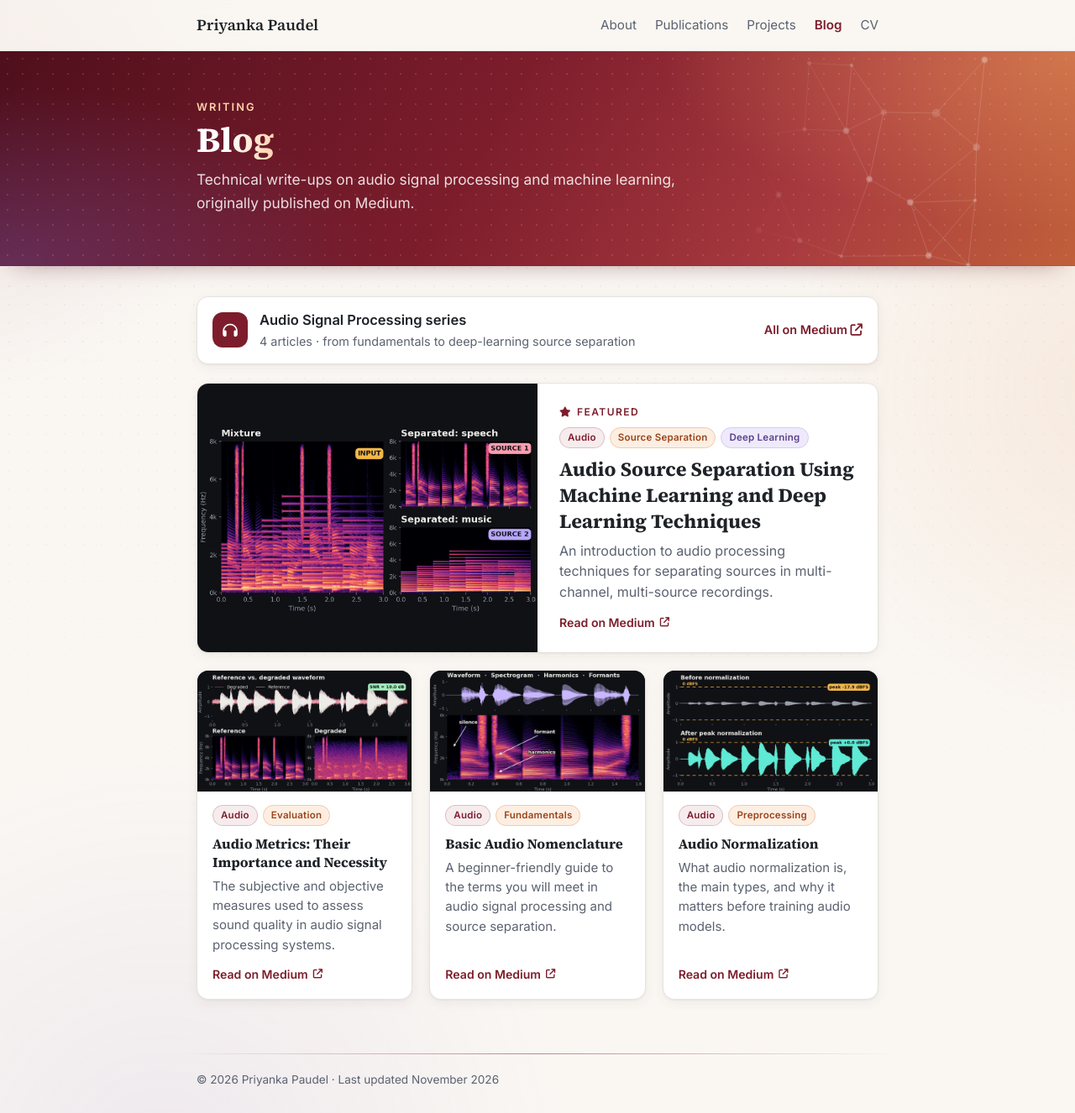
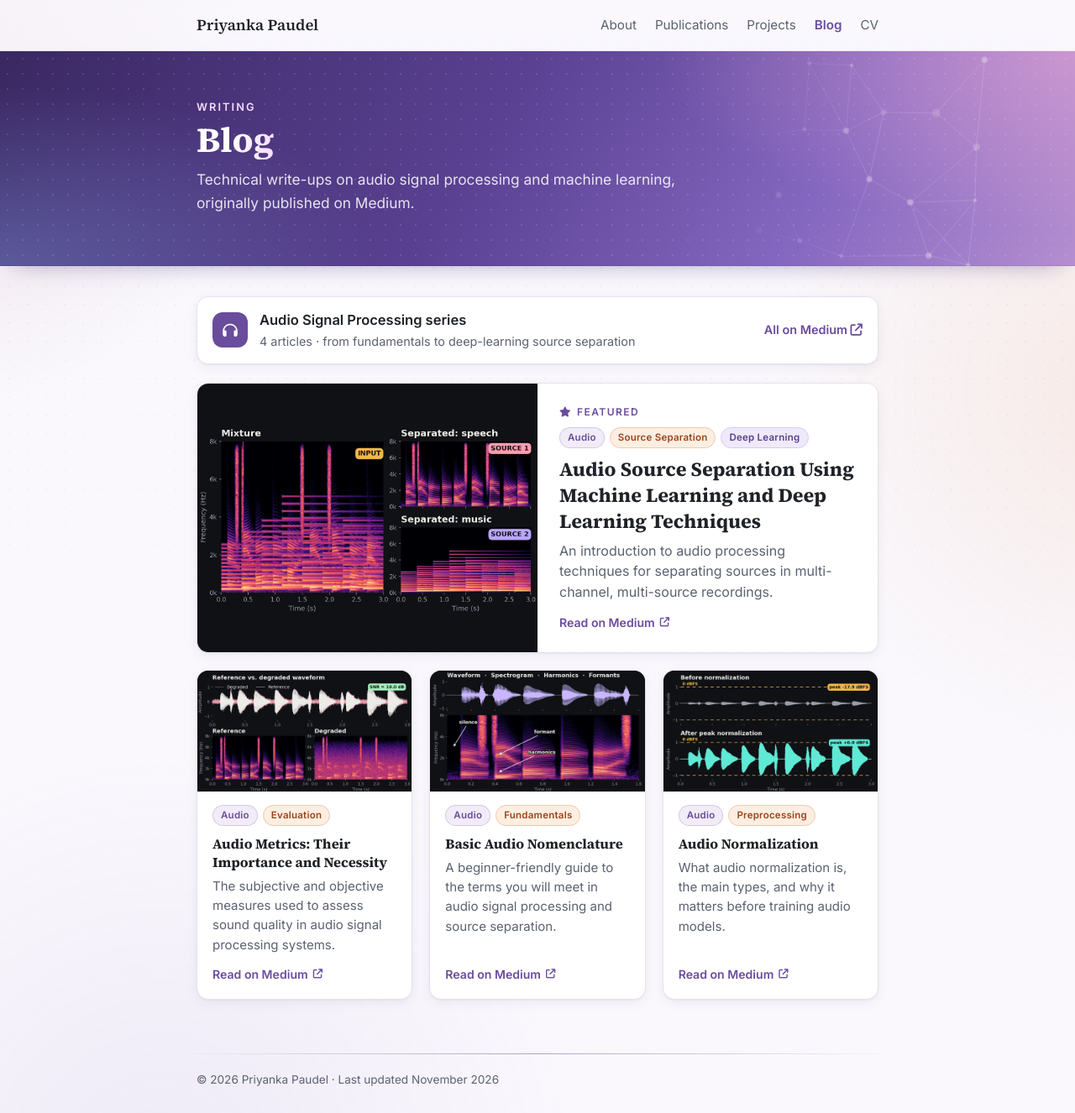
Before and after one commit to priyanka36/priyanka36.github.io, a Jekyll site: the page built from _pages/blogs.md, in a window 1280 px wide and 1326 px high. Shown: the whole window at 84% size. Built offline with Jekyll 4.4.1, drawn with Linux system fonts in a browser that asks for light colours.

Commit message:
Try a soft lavender theme

```diff
--- a/assets/css/main.css
+++ b/assets/css/main.css
@@ -3,9 +3,9 @@
   --bg: #ffffff;
   --text: #1f2328;
   --muted: #5b6270;
-  --rule: #e6e3df;
-  --accent: #7d1d2c;          /* deep maroon */
-  --accent-soft: #f6ecee;
+  --rule: #e6e1ee;
+  --accent: #6a4c9c;          /* deep lavender */
+  --accent-soft: #f1ecf8;
   --chip-journal: #e8f1ea;
   --chip-journal-text: #24603a;
   --chip-preprint: #eef0f4;
@@ -19,8 +19,8 @@
     --text: #e6e6e3;
     --muted: #a0a6b0;
     --rule: #2c2f34;
-    --accent: #e58c9a;
-    --accent-soft: #2a1d20;
+    --accent: #c3aef0;
+    --accent-soft: #231d33;
     --chip-journal: #1d3326;
     --chip-journal-text: #9fd4b0;
     --chip-preprint: #262a31;
@@ -133,21 +133,21 @@ main.container { padding-top: 48px; padding-bottom: 64px; }
 
 /* ===================== Lively layer ===================== */
 :root {
-  --bg: #faf7f3;
+  --bg: #faf8fd;
   --surface: #ffffff;
-  --hero-a: #efd3d8;
-  --hero-b: #f8e6d2;
-  --dot: rgba(125, 29, 44, .13);
-  --shadow: 0 1px 2px rgba(60, 30, 20, .05), 0 4px 14px rgba(60, 30, 20, .06);
-  --shadow-hover: 0 2px 4px rgba(60, 30, 20, .06), 0 10px 26px rgba(60, 30, 20, .10);
+  --hero-a: #e2d6f5;
+  --hero-b: #f6e4f0;
+  --dot: rgba(106, 76, 156, .13);
+  --shadow: 0 1px 2px rgba(50, 35, 90, .05), 0 4px 14px rgba(50, 35, 90, .06);
+  --shadow-hover: 0 2px 4px rgba(50, 35, 90, .06), 0 10px 26px rgba(50, 35, 90, .10);
 }
 @media (prefers-color-scheme: dark) {
   :root {
     --bg: #131518;
     --surface: #1b1e22;
-    --hero-a: #2a1a1e;
-    --hero-b: #1e1c1a;
-    --dot: rgba(229, 140, 154, .10);
+    --hero-a: #241c33;
+    --hero-b: #2a1d2a;
+    --dot: rgba(195, 174, 240, .10);
     --shadow: 0 1px 2px rgba(0,0,0,.3);
     --shadow-hover: 0 8px 24px rgba(0,0,0,.45);
   }
@@ -176,7 +176,7 @@ body { overflow-x: clip; }
 .hero .profile { margin: 0; }
 .profile-photo {
   border: 5px solid var(--surface);
-  box-shadow: 0 0 0 2px var(--accent), 0 12px 30px rgba(80, 20, 30, .18);
+  box-shadow: 0 0 0 2px var(--accent), 0 12px 30px rgba(60, 40, 110, .18);
 }
 .profile-links a {
   display: inline-flex; align-items: center;
@@ -256,8 +256,8 @@ body { overflow-x: clip; }
   --glow-1: rgba(125, 29, 44, .11);
   --glow-2: rgba(232, 150, 90, .14);
   --glow-3: rgba(124, 96, 190, .09);
-  --grid-dot: rgba(90, 40, 40, .07);
-  --net: #7d1d2c;
+  --grid-dot: rgba(70, 50, 120, .07);
+  --net: #6a4c9c;
 }
 @media (prefers-color-scheme: dark) {
   :root {
@@ -265,7 +265,7 @@ body { overflow-x: clip; }
     --glow-2: rgba(232, 150, 90, .07);
     --glow-3: rgba(140, 120, 220, .08);
     --grid-dot: rgba(255, 255, 255, .05);
-    --net: #e58c9a;
+    --net: #c3aef0;
   }
 }
 /* fixed, page-wide colour glows + faint dot grid */
@@ -427,9 +427,9 @@ body::after {
 }
 .blog-cover i { position: relative; filter: drop-shadow(0 4px 10px rgba(0,0,0,.25)); transition: transform .25s ease; }
 .blog-card:hover .blog-cover i { transform: scale(1.12) rotate(-4deg); }
-.cover-1 { background: linear-gradient(135deg, #7d1d2c, #c0485a); }
+.cover-1 { background: linear-gradient(135deg, #6a4c9c, #a68bd8); }
 .cover-2 { background: linear-gradient(135deg, #b4532a, #e8965a); }
-.cover-3 { background: linear-gradient(135deg, #5b3f8c, #9a7bd1); }
+.cover-3 { background: linear-gradient(135deg, #8a4277, #cf8ab8); }
 .cover-0 { background: linear-gradient(135deg, #1f5f5b, #4fa39a); }
 .blog-body { padding: 16px 18px 18px; display: flex; flex-direction: column; flex: 1; }
 .prose .blog-body h3 { font-size: 1.12rem; margin: 2px 0 6px; line-height: 1.35; }
@@ -451,26 +451,26 @@ body::after {
   margin-bottom: 36px; padding: 56px calc(50vw - 50%) 60px;
   background:
     radial-gradient(rgba(255,255,255,.12) 1.2px, transparent 1.3px) 0 0 / 18px 18px,
-    radial-gradient(ellipse 55% 120% at 100% 0%, rgba(232,150,90,.55), transparent 70%),
-    radial-gradient(ellipse 50% 120% at 0% 100%, rgba(124,96,190,.35), transparent 70%),
-    linear-gradient(120deg, #4f0f1c 0%, #7d1d2c 45%, #a83a3f 75%, #c0603a 100%);
-  box-shadow: inset 0 -1px 0 rgba(0,0,0,.08), 0 10px 30px -18px rgba(80,20,30,.6);
+    radial-gradient(ellipse 55% 120% at 100% 0%, rgba(244,176,214,.50), transparent 70%),
+    radial-gradient(ellipse 50% 120% at 0% 100%, rgba(140,170,240,.35), transparent 70%),
+    linear-gradient(120deg, #3a2862 0%, #5a4192 45%, #8467c0 75%, #b58ed0 100%);
+  box-shadow: inset 0 -1px 0 rgba(0,0,0,.08), 0 10px 30px -18px rgba(60,40,110,.6);
 }
 .page-hero .hero-net { opacity: .55; }
 .page-hero .hero-net line { stroke-opacity: .35; }
 .page-hero .hero-net circle { fill-opacity: .6; }
-.page-kicker { color: #ffd2ad; }
+.page-kicker { color: #f6dcff; }
 .page-hero .page-title {
-  background-image: linear-gradient(100deg, #ffffff 40%, #ffd2ad 100%);
+  background-image: linear-gradient(100deg, #ffffff 40%, #f6dcff 100%);
 }
 .page-subtitle { color: rgba(255,255,255,.86); }
 @media (prefers-color-scheme: dark) {
   .page-hero {
     background:
       radial-gradient(rgba(255,255,255,.08) 1.2px, transparent 1.3px) 0 0 / 18px 18px,
-      radial-gradient(ellipse 55% 120% at 100% 0%, rgba(232,150,90,.30), transparent 70%),
-      radial-gradient(ellipse 50% 120% at 0% 100%, rgba(124,96,190,.25), transparent 70%),
-      linear-gradient(120deg, #2a0a12 0%, #4f1420 50%, #6b2a26 100%);
+      radial-gradient(ellipse 55% 120% at 100% 0%, rgba(244,176,214,.22), transparent 70%),
+      radial-gradient(ellipse 50% 120% at 0% 100%, rgba(140,170,240,.22), transparent 70%),
+      linear-gradient(120deg, #1c1530 0%, #2e2350 50%, #45306a 100%);
   }
 }
 
```
